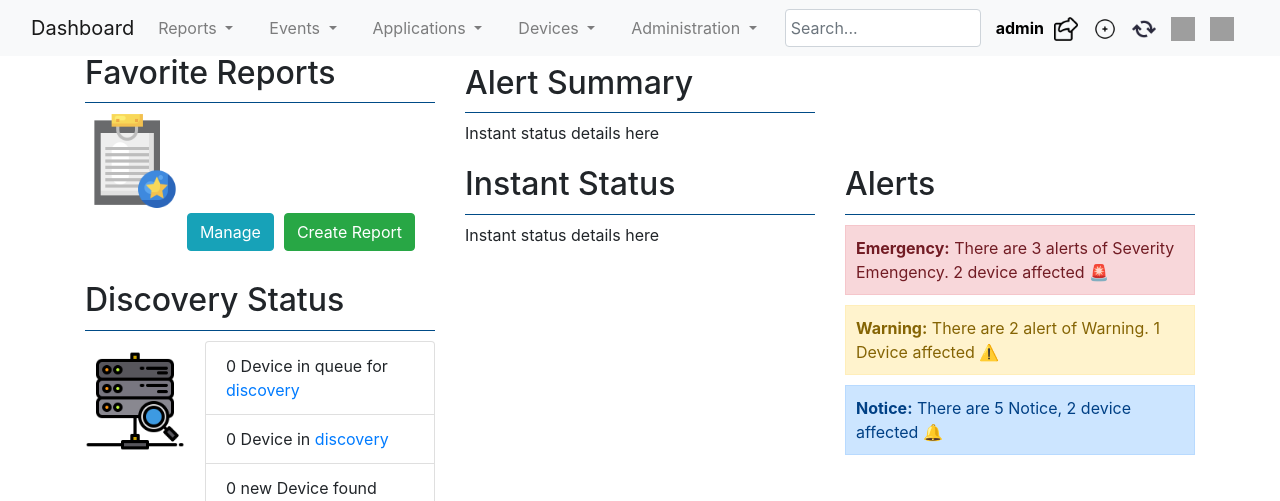
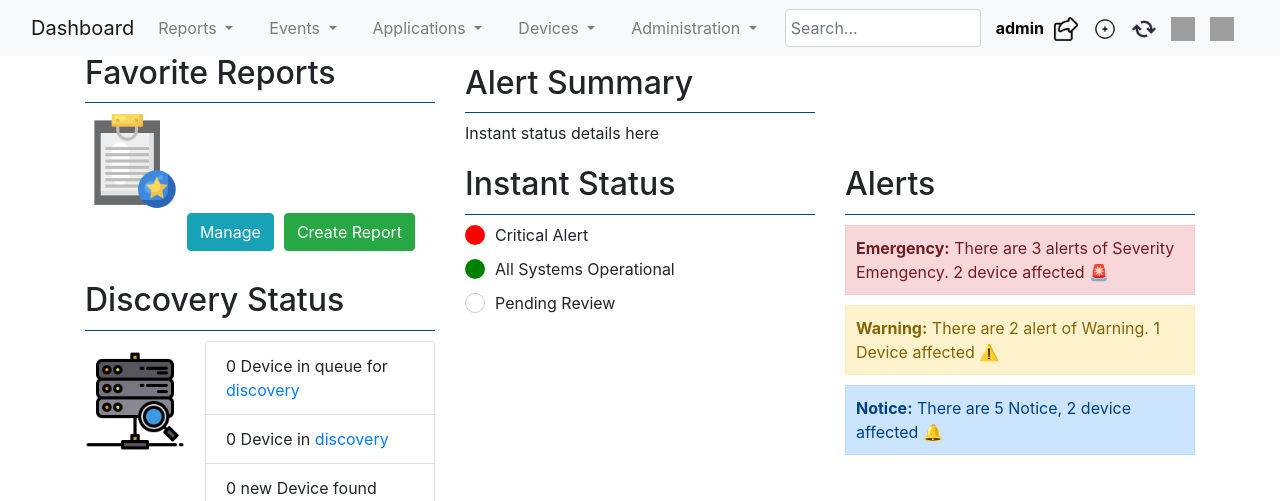
Before and after one commit to mustahidhasan/nms_system, a Django app: page /dashboard/ in a window 1280 px wide. Shown: the top 501 px of the page. Run offline with Django 4.2, Linux system fonts and the light colour scheme; a user stored in the database is signed in; some libraries are stand-ins or nearby versions; grey boxes are pictures that could not be loaded.

Commit message:
instant status done

```diff
--- a/nms/templates/dashboard.html
+++ b/nms/templates/dashboard.html
@@ -7,6 +7,8 @@
     {% load static %}
     <link rel="stylesheet" href="{% static 'css/dashboard.css' %}">
     <link rel="stylesheet" href="https://stackpath.bootstrapcdn.com/bootstrap/4.5.2/css/bootstrap.min.css">
+    <script src="https://cdn.jsdelivr.net/npm/chart.js"></script>
+
     <title>Dashboard</title>
 </head>
 
@@ -399,11 +401,33 @@
                 </div>
                 <div class="row">
                     <div class="col-md-6">
-                        <section class="instant-status">
+                        <section class="instant-status" style="overflow-y: auto; max-height: 300px;">
                             <h2>Instant Status</h2>
-                            <p>Instant status details here</p>
+
+                            <ul style="list-style: none; padding-left: 0;">
+                                <!-- Red Status -->
+                                <li style="display: flex; align-items: center; margin-bottom: 10px;">
+                                    <span style="display: inline-block; width: 20px; height: 20px; background-color: red; border-radius: 50%; margin-right: 10px;"></span>
+                                    <span>Critical Alert</span>
+                                </li>
+
+                                <!-- Green Status -->
+                                <li style="display: flex; align-items: center; margin-bottom: 10px;">
+                                    <span style="display: inline-block; width: 20px; height: 20px; background-color: green; border-radius: 50%; margin-right: 10px;"></span>
+                                    <span>All Systems Operational</span>
+                                </li>
+
+                                <!-- White Status -->
+                                <li style="display: flex; align-items: center; margin-bottom: 10px;">
+                                    <span style="display: inline-block; width: 20px; height: 20px; background-color: white; border: 1px solid #ccc; border-radius: 50%; margin-right: 10px;"></span>
+                                    <span>Pending Review</span>
+                                </li>
+
+                                <!-- Additional status items can be added here -->
+                            </ul>
                         </section>
                     </div>
+
                     <div class="col-md-6">
                         <section class="alerts">
                             <h2>Alerts</h2>
```
